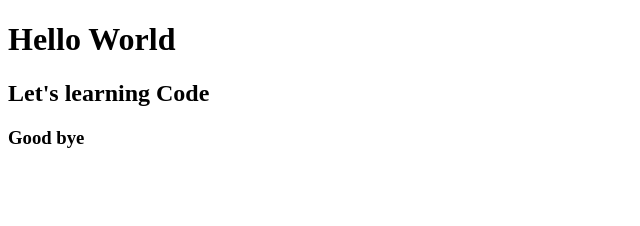
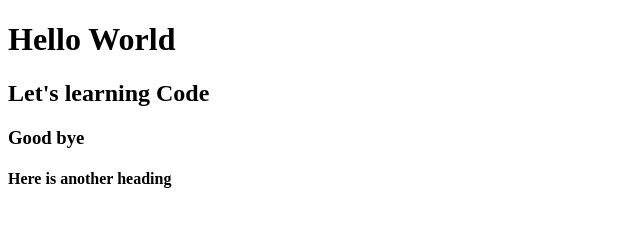
Before and after one commit to lily1029/js-arrays-lab-1, a plain HTML site: page index.html in a window 1280 px wide. Shown: the whole page, without its empty margins (0-640 px from the left). Drawn offline with Linux system fonts and the light colour scheme.

Commit message:
added h4 heading

```diff
--- a/index.html
+++ b/index.html
@@ -12,6 +12,7 @@
     <h1>Hello World</h1>
     <h2> Let's learning Code</h2>
     <h3>Good bye</h3>
+    <h4>Here is another heading</h4>
 
 </body>
 </html>
```
